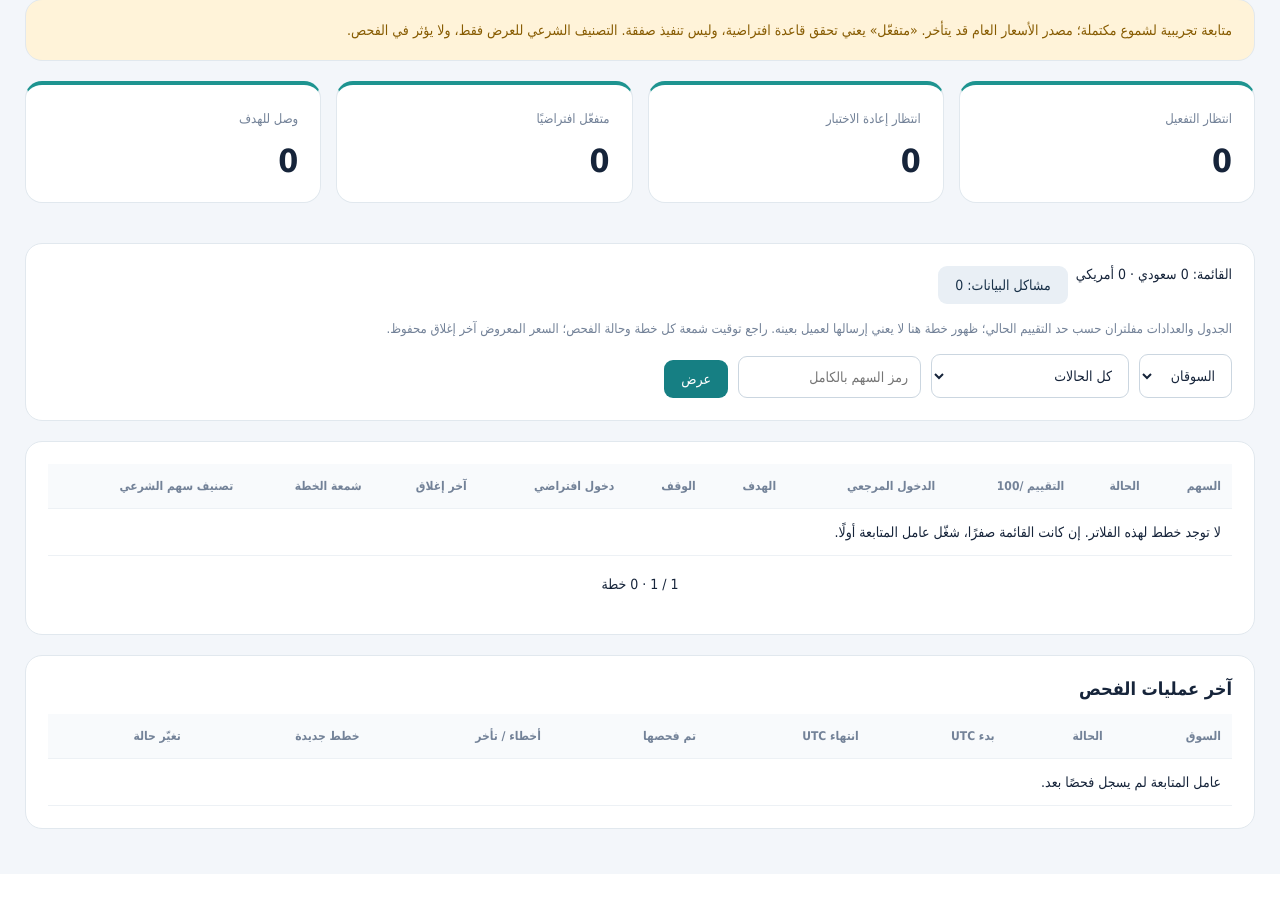
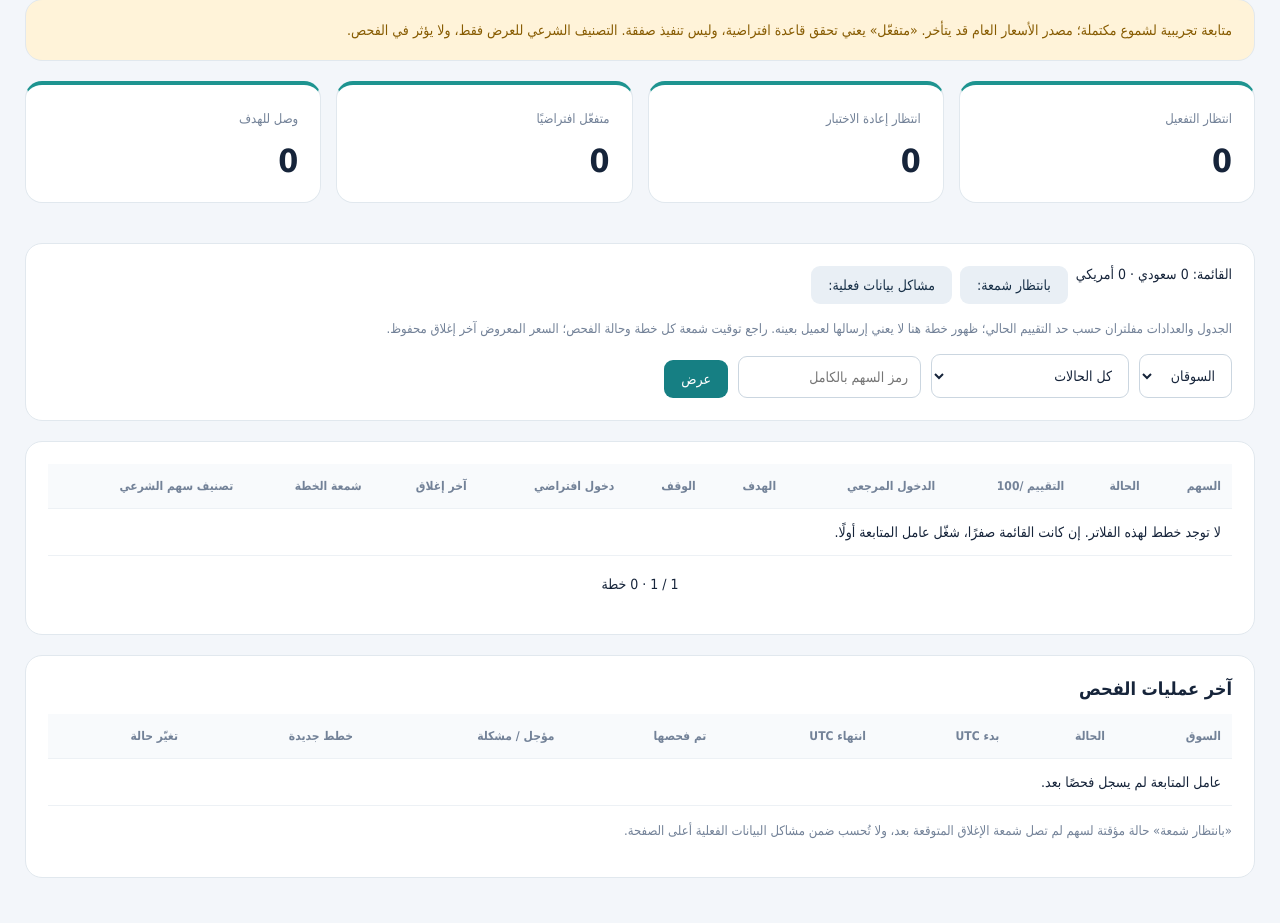
Before and after one commit to dofahmy/Rashid, a Flask app: page /stocks in a window 1280 px wide. Shown: the part 806-1729 px from the top of the page. Before the commit the page ends 1635 px from the top, so only its background shows below. Run offline with Flask 3, Linux system fonts and the light colour scheme; the visitor is signed in with stand-in values (Sample User, id 1); parts of the project's set-up code (start-up, migrations or seed data) failed here and were passed over; some libraries are stand-ins or nearby versions.

Commit message:
Add files via upload

```diff
--- a/templates/stocks.html
+++ b/templates/stocks.html
@@ -10,8 +10,8 @@
 <p class="muted">التقييم المساوي للحد أو الأعلى منه مسموح. صفر يسمح بكل التقييمات. يسري على التوصيات الجديدة والرسائل التي لم تُرسل بعد، ولا يوقف تحديث الهدف أو الوقف لتوصية سبق إرسالها. الجدول والعدادات يعرضان الخطط المطابقة للحد الحالي؛ التقييم لا يظهر للعميل. خفض الحد لا يعيد إرسال توصيات قديمة.</p></div>
 <p class="notice">بعد المدة يُسجل الخروج عند أول إغلاق ربع ساعة يحقق الربح المحدد. لو لم يتحقق، تستمر المتابعة مع الوقف والهدف. الافتراضي 3 أيام و0.5% قبل الرسوم؛ صفر يعني التعادل أو أفضل. يسري تعديل الإعدادات على المفتوح أيضًا. قائمة العميل تعرض توصياته المرسلة، المطابقة لحد التقييم الحالي. نتائج العميل تحتفظ بسجل ما أُرسل له فعليًا.</p><div class="panel warning">متابعة تجريبية لشموع مكتملة؛ مصدر الأسعار العام قد يتأخر. «متفعّل» يعني تحقق قاعدة افتراضية، وليس تنفيذ صفقة. التصنيف الشرعي للعرض فقط، ولا يؤثر في الفحص.</div>
 <div class="cards">{% for state in ['WAITING','RETEST','ACTIVE','TARGET'] %}<div class="panel accent"><div class="muted">{{labels[state]}}</div><div class="metric">{{counts.get(state,0)}}</div></div>{% endfor %}</div>
-<div class="panel"><div class="actions"><span>القائمة: {{universe.get('SA',0)}} سعودي · {{universe.get('US',0)}} أمريكي</span><a class="button secondary" href="{{url_for('stock_feed')}}">مشاكل البيانات: {{errors}}</a></div><p class="muted">الجدول والعدادات مفلتران حسب حد التقييم الحالي؛ ظهور خطة هنا لا يعني إرسالها لعميل بعينه. راجع توقيت شمعة كل خطة وحالة الفحص؛ السعر المعروض آخر إغلاق محفوظ.</p>
+<div class="panel"><div class="actions"><span>القائمة: {{universe.get('SA',0)}} سعودي · {{universe.get('US',0)}} أمريكي</span><span class="button secondary" style="cursor:default">بانتظار شمعة: {{waiting_errors}}</span><a class="button secondary" href="{{url_for('stock_feed')}}">مشاكل بيانات فعلية: {{data_errors}}</a></div><p class="muted">الجدول والعدادات مفلتران حسب حد التقييم الحالي؛ ظهور خطة هنا لا يعني إرسالها لعميل بعينه. راجع توقيت شمعة كل خطة وحالة الفحص؛ السعر المعروض آخر إغلاق محفوظ.</p>
 <form class="filters"><select name="market"><option value="">السوقان</option>{% for k,v in [('SA','السعودي'),('US','الأمريكي')] %}<option value="{{k}}" {{'selected' if request.args.get('market')==k else ''}}>{{v}}</option>{% endfor %}</select><select name="state"><option value="">كل الحالات</option>{% for k,v in labels.items() %}<option value="{{k}}" {{'selected' if request.args.get('state')==k else ''}}>{{v}}</option>{% endfor %}</select><input name="symbol" placeholder="رمز السهم بالكامل" value="{{request.args.get('symbol','')}}"><button>عرض</button></form></div>
 <div class="panel tablewrap"><table><thead><tr><th>السهم</th><th>الحالة</th><th>التقييم /100</th><th>الدخول المرجعي</th><th>الهدف</th><th>الوقف</th><th>دخول افتراضي</th><th>آخر إغلاق</th><th>شمعة الخطة</th><th>تصنيف سهم الشرعي</th></tr></thead><tbody>{% for p in rows %}{% set st=stock_map.get(p.symbol) %}<tr><td><a href="{{url_for('stock_plan',plan_id=p.id)}}">{{p.symbol}}</a><div class="muted">{{st.company if st else ''}}</div></td><td>{{labels[p.state]}}</td><td>{{p.score}}</td><td>{{"%.2f"|format(p.entry)}}</td><td>{{"%.2f"|format(p.target)}}</td><td>{{"%.2f"|format(p.stop)}}</td><td>{{'%.2f'|format(p.paper_entry) if p.paper_entry is not none else '—'}}</td><td>{{'%.2f'|format(st.last_price) if st and st.last_price is not none else '—'}}<div class="muted">{{local(st.last_bar,p.market).isoformat() if st and st.last_bar else '—'}}</div></td><td dir="ltr">{{local(p.signal_ts,p.market).isoformat()}}</td><td>{{st.sharia_label if st else 'غير معلوم'}}</td></tr>{% else %}<tr><td colspan="10">لا توجد خطط لهذه الفلاتر. إن كانت القائمة صفرًا، شغّل عامل المتابعة أولًا.</td></tr>{% endfor %}</tbody></table><div class="pagination">{% if page>1 %}<a href="{{link(page=page-1)}}">السابق</a>{% endif %}<span>{{page}} / {{pages}} · {{total}} خطة</span>{% if page<pages %}<a href="{{link(page=page+1)}}">التالي</a>{% endif %}</div></div>
-<div class="panel tablewrap"><h2>آخر عمليات الفحص</h2><table><tr><th>السوق</th><th>الحالة</th><th>بدء UTC</th><th>انتهاء UTC</th><th>تم فحصها</th><th>أخطاء / تأخر</th><th>خطط جديدة</th><th>تغيّر حالة</th></tr>{% for scan in scans %}<tr><td>{{scan.market}}</td><td>{{scan.status}}</td><td dir="ltr">{{scan.started_at}}</td><td dir="ltr">{{scan.finished_at}}</td><td>{{scan.ok}} / {{scan.total}}</td><td>{{scan.errors}}</td><td>{{scan.new_plans}}</td><td>{{scan.transitions}}</td></tr>{% else %}<tr><td colspan="8">عامل المتابعة لم يسجل فحصًا بعد.</td></tr>{% endfor %}</table></div>
+<div class="panel tablewrap"><h2>آخر عمليات الفحص</h2><table><tr><th>السوق</th><th>الحالة</th><th>بدء UTC</th><th>انتهاء UTC</th><th>تم فحصها</th><th>مؤجل / مشكلة</th><th>خطط جديدة</th><th>تغيّر حالة</th></tr>{% for scan in scans %}<tr><td>{{scan.market}}</td><td>{% if scan.status == 'partial' %}اكتمل مع أسهم مؤجلة{% elif scan.status == 'complete' %}اكتمل{% elif scan.status == 'running' %}جارٍ الفحص{% else %}{{scan.status}}{% endif %}</td><td dir="ltr">{{scan.started_at}}</td><td dir="ltr">{{scan.finished_at}}</td><td>{{scan.ok}} / {{scan.total}}</td><td>{{scan.errors}}</td><td>{{scan.new_plans}}</td><td>{{scan.transitions}}</td></tr>{% else %}<tr><td colspan="8">عامل المتابعة لم يسجل فحصًا بعد.</td></tr>{% endfor %}</table><p class="muted">«بانتظار شمعة» حالة مؤقتة لسهم لم تصل شمعة الإغلاق المتوقعة بعد، ولا تُحسب ضمن مشاكل البيانات الفعلية أعلى الصفحة.</p></div>
 {% endblock %}
```
